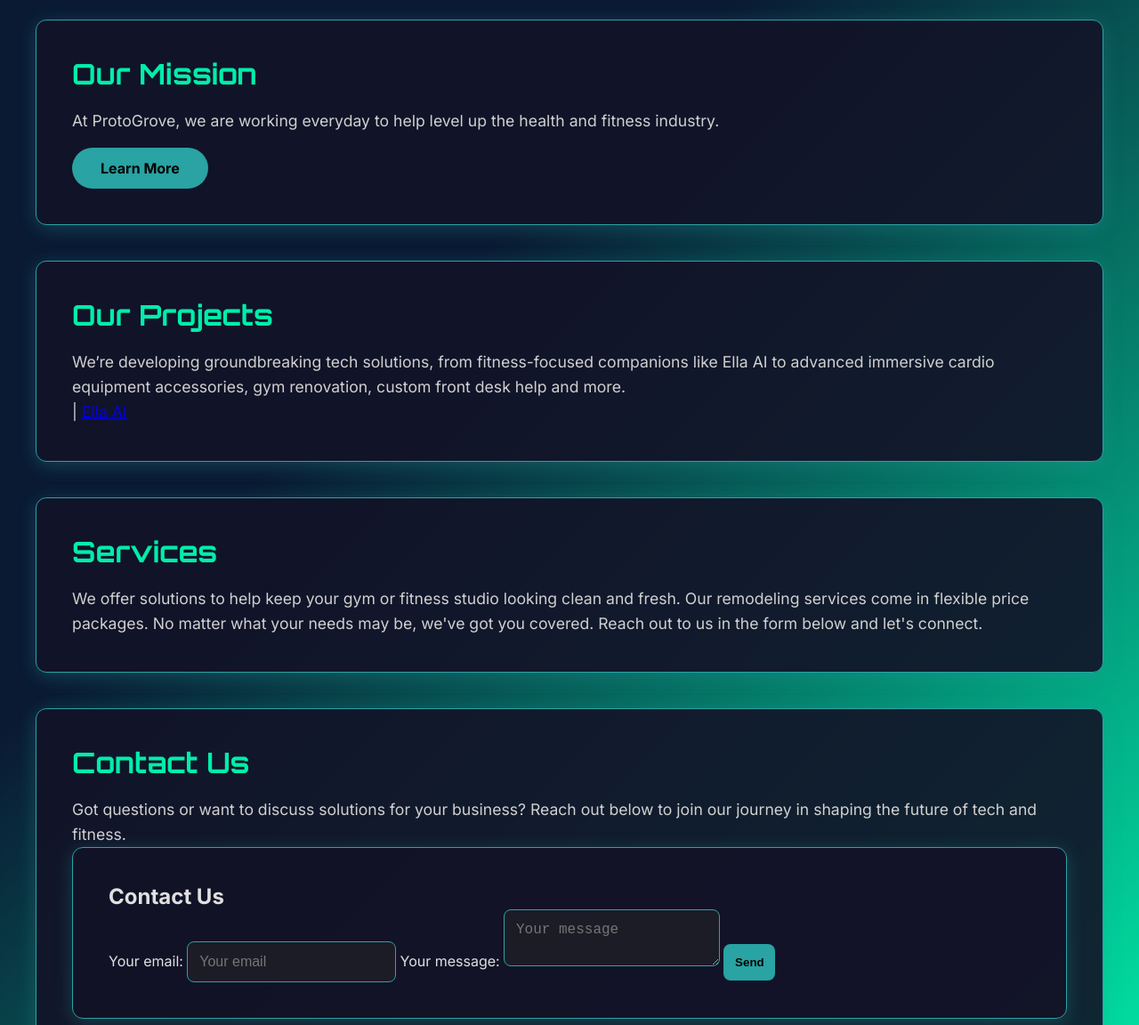
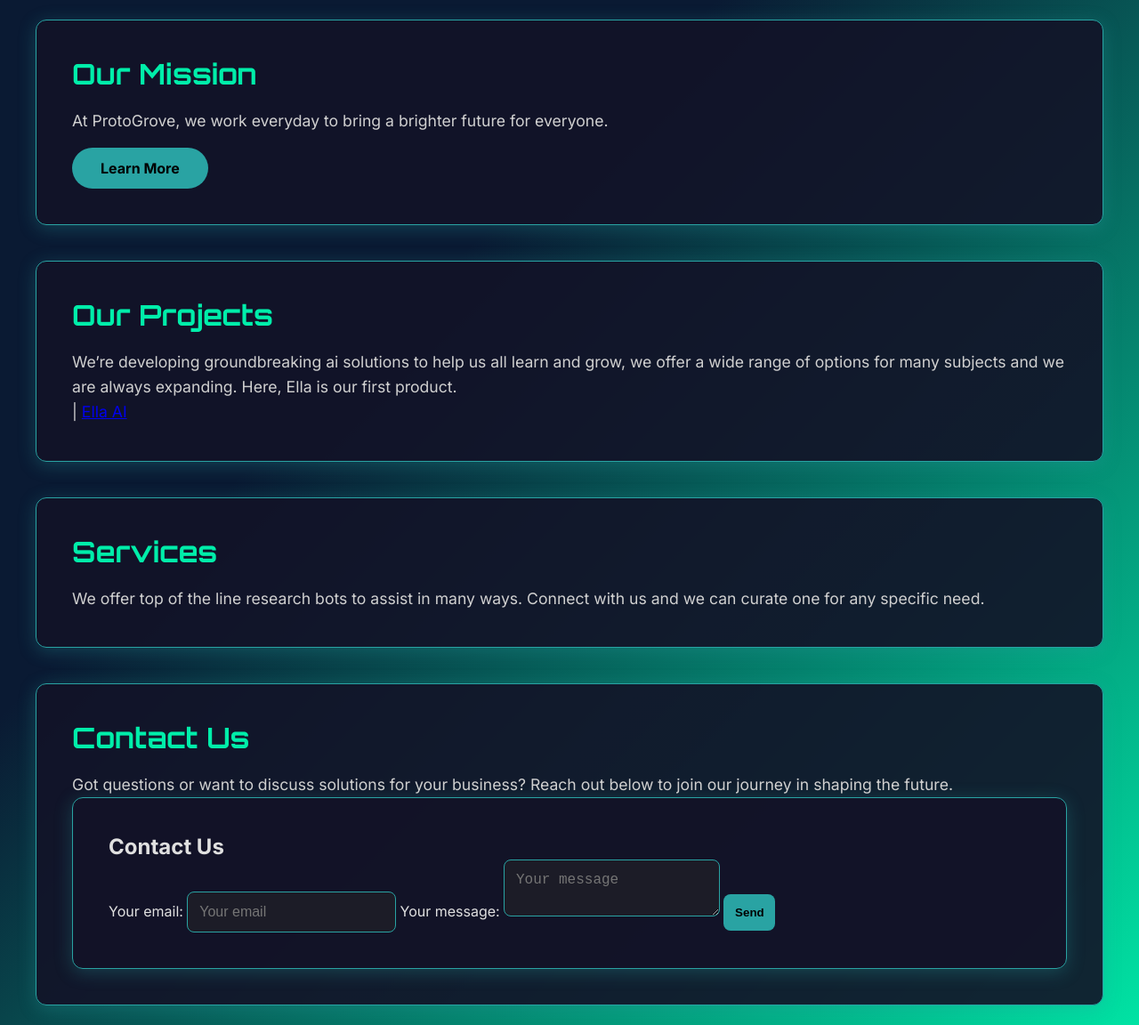
Before and after one commit to RattusKing/ProtoGrove, a plain HTML site: page index.html in a window 1280 px wide. Shown: the part 340-1492 px from the top of the page at 89% size. Drawn offline with Linux system fonts and the light colour scheme.

Commit message:
Update index.html

```diff
--- a/index.html
+++ b/index.html
@@ -245,7 +245,7 @@
     <section id="mission">
       <h3>Our Mission</h3>
       <p>
-        At ProtoGrove, we are working everyday to help level up the health and fitness industry.
+        At ProtoGrove, we work everyday to bring a brighter future for everyone.
       </p>
       <a href="#contact" class="cta-button">Learn More</a>
     </section>
@@ -253,8 +253,8 @@
     <section id="projects">
       <h3>Our Projects</h3>
       <p>
-        We’re developing groundbreaking tech solutions, from fitness-focused companions like Ella AI to advanced immersive cardio equipment accessories, gym renovation, custom front desk help and more.
-
+        We’re developing groundbreaking ai solutions to help us all learn and grow, we offer a wide range of options for many subjects and we are always expanding.
+         Here, Ella is our first product.
          <p>
         | <a href="https://rattusking.github.io/Ella-AI-/" target="_blank" rel="noopener noreferrer">Ella AI</a>
       </p>
@@ -265,14 +265,14 @@
       <section id="services">
       <h3>Services</h3>
       <p>
-        We offer solutions to help keep your gym or fitness studio looking clean and fresh. Our remodeling services come in flexible price packages. No matter what your needs may be, we've got you covered. Reach out to us in the form below and let's connect.
+        We offer top of the line research bots to assist in many ways. Connect with us and we can curate one for any specific need.
       </p>
     </section>
 
     <section id="contact">
       <h3>Contact Us</h3>
       <p>
-        Got questions or want to discuss solutions for your business? Reach out below to join our journey in shaping the future of tech and fitness.
+        Got questions or want to discuss solutions for your business? Reach out below to join our journey in shaping the future.
       </p>
        <section class="contact-form">
   <h2>Contact Us</h2>
```
